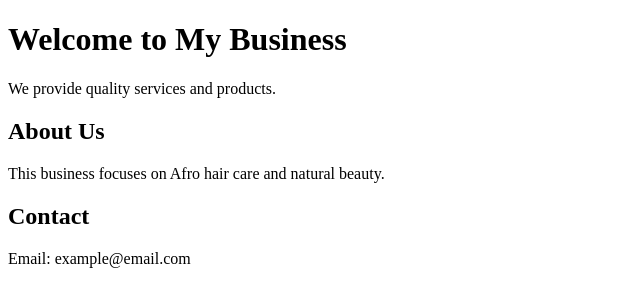
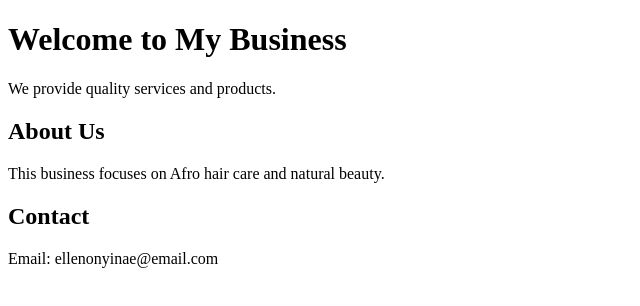
Before and after one commit to Ellen-28/my-business.github.io, a plain HTML site: page index.html in a window 1280 px wide. Shown: the full height of the page, 0-640 px from the left. Drawn offline with Linux system fonts and the light colour scheme.

Commit message:
Update index.html

```diff
--- a/index.html
+++ b/index.html
@@ -12,7 +12,7 @@
 <p>This business focuses on Afro hair care and natural beauty.</p>
 
 <h2>Contact</h2>
-<p>Email: example@email.com</p>
+<p>Email: ellenonyinae@email.com</p>
 
 </body>
 </html>
```
